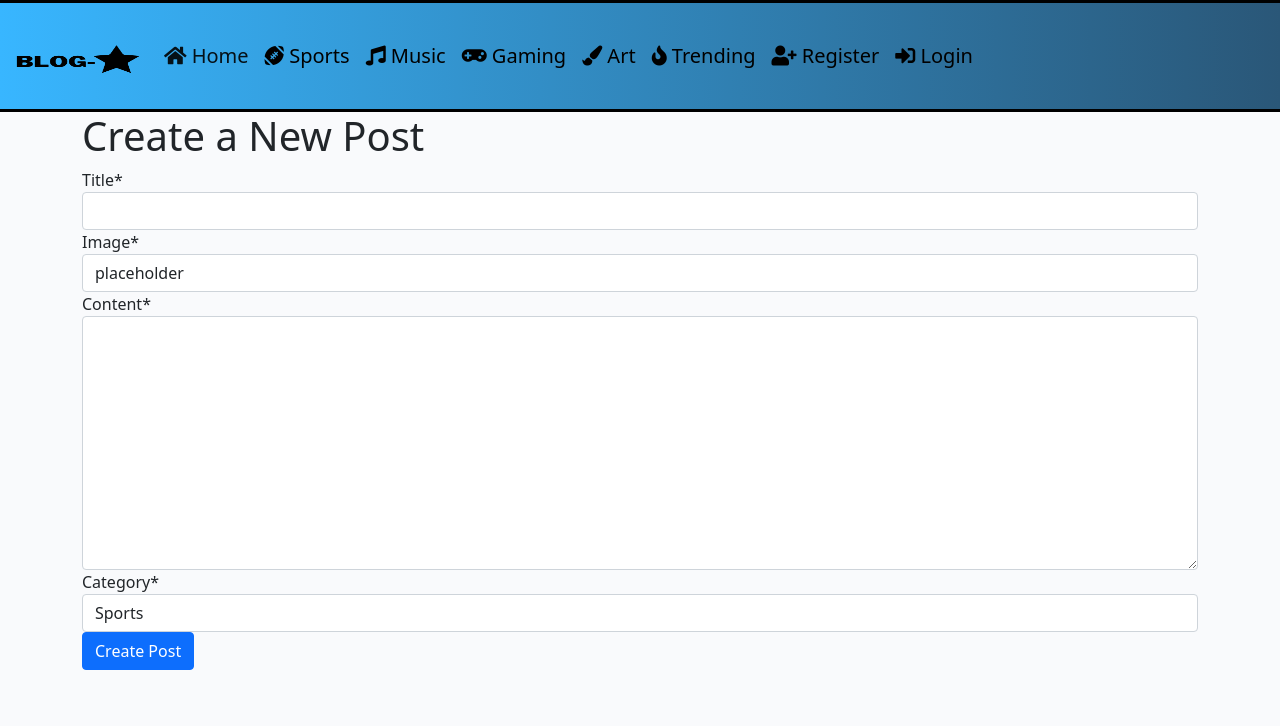
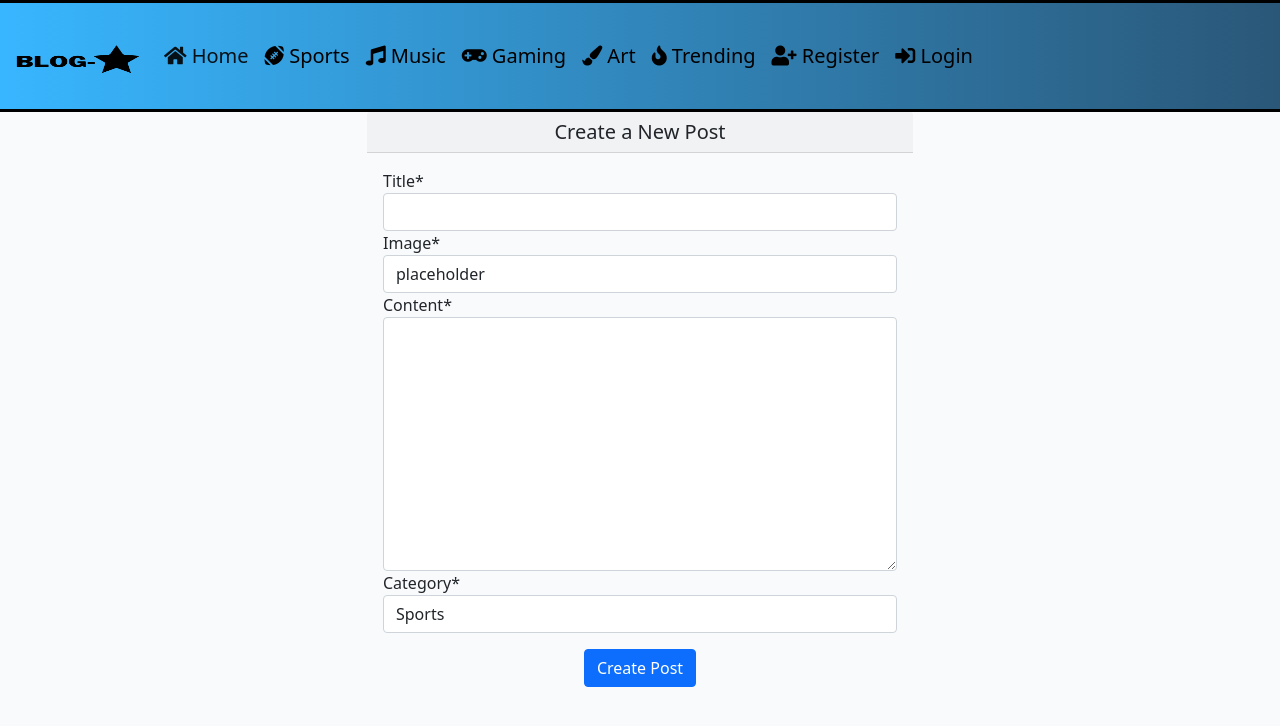
Before and after one commit to Gabriel5638/blog-website, a Django app: page /create_posts/ in a window 1280 px wide. Shown: the top 726 px of the page. Run offline with Django 3.2, Linux system fonts and the light colour scheme; some libraries are stand-ins or nearby versions.

Commit message:
Edit create_post template and center the contents to make it look neater

```diff
--- a/templates/create_posts.html
+++ b/templates/create_posts.html
@@ -3,12 +3,22 @@
 
 {% block content %}
 <div class="container">
-  <h1>Create a New Post</h1>
-  <form method="post" enctype="multipart/form-data">
-    {% csrf_token %}
-    {{ postitem_form|crispy }}
+  <div class="row justify-content-center">
+    <div class="col-lg-6">
+      <div class="card">
+        <h5 class="card-header text-center">Create a New Post</h5>
+        <div class="card-body">
+          <form method="post" enctype="multipart/form-data">
+            {% csrf_token %}
+            {{ postitem_form|crispy }}
 
-    <button class="btn btn-primary" type="submit">Create Post</button>
-  </form>
+            <div class="text-center mt-3">
+              <button class="btn btn-primary" type="submit">Create Post</button>
+            </div>
+          </form>
+        </div>
+      </div>
+    </div>
+  </div>
 </div>
 {% endblock %}
```
